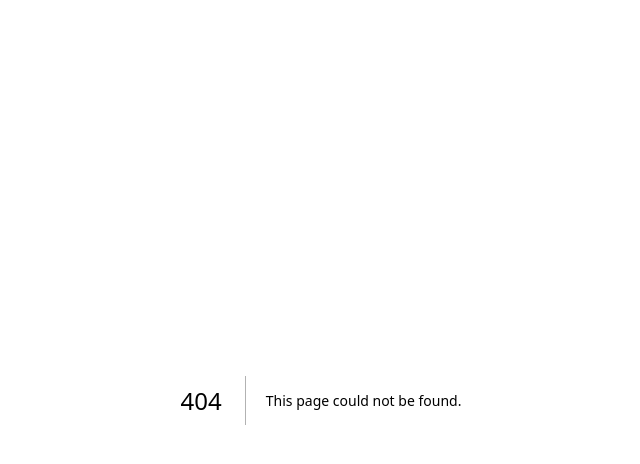
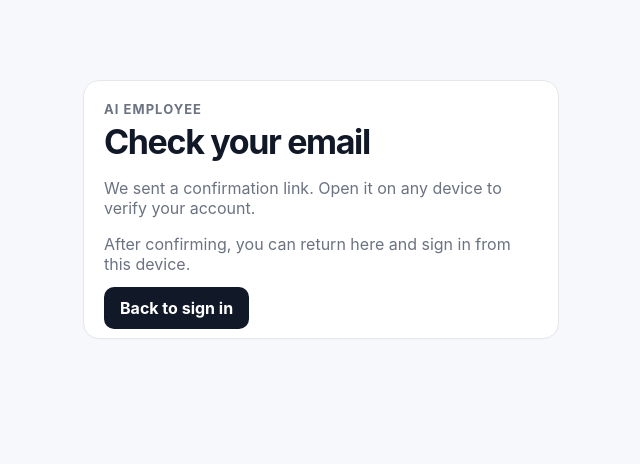
Before and after one commit to eden20820/ai-employee-starter, a Next.js app: page /check-email in a window 1280 px wide. Before the commit this address had no page. Shown: the top 464 px of the page, without its empty margins (319-959 px from the left). Built offline with nearby package versions, Linux system fonts and the light colour scheme.

Commit message:
Add check email confirmation screen

```diff
--- /dev/null
+++ b/app/check-email/page.tsx
@@ -0,0 +1,27 @@
+import Link from 'next/link'
+
+export default async function CheckEmailPage({
+  searchParams,
+}: {
+  searchParams: Promise<{ email?: string }>
+}) {
+  const { email } = await searchParams
+
+  return (
+    <main className="main" style={{ maxWidth: 560, margin: '0 auto', paddingTop: 80 }}>
+      <div className="card">
+        <div className="eyebrow">AI Employee</div>
+        <h1 className="h1">Check your email</h1>
+        <p className="muted">
+          We sent a confirmation link{email ? ` to ${email}` : ''}. Open it on any device to verify your account.
+        </p>
+        <p className="muted" style={{ marginTop: 12 }}>
+          After confirming, you can return here and sign in from this device.
+        </p>
+        <div style={{ marginTop: 24 }}>
+          <Link className="button" href="/login">Back to sign in</Link>
+        </div>
+      </div>
+    </main>
+  )
+}
```
